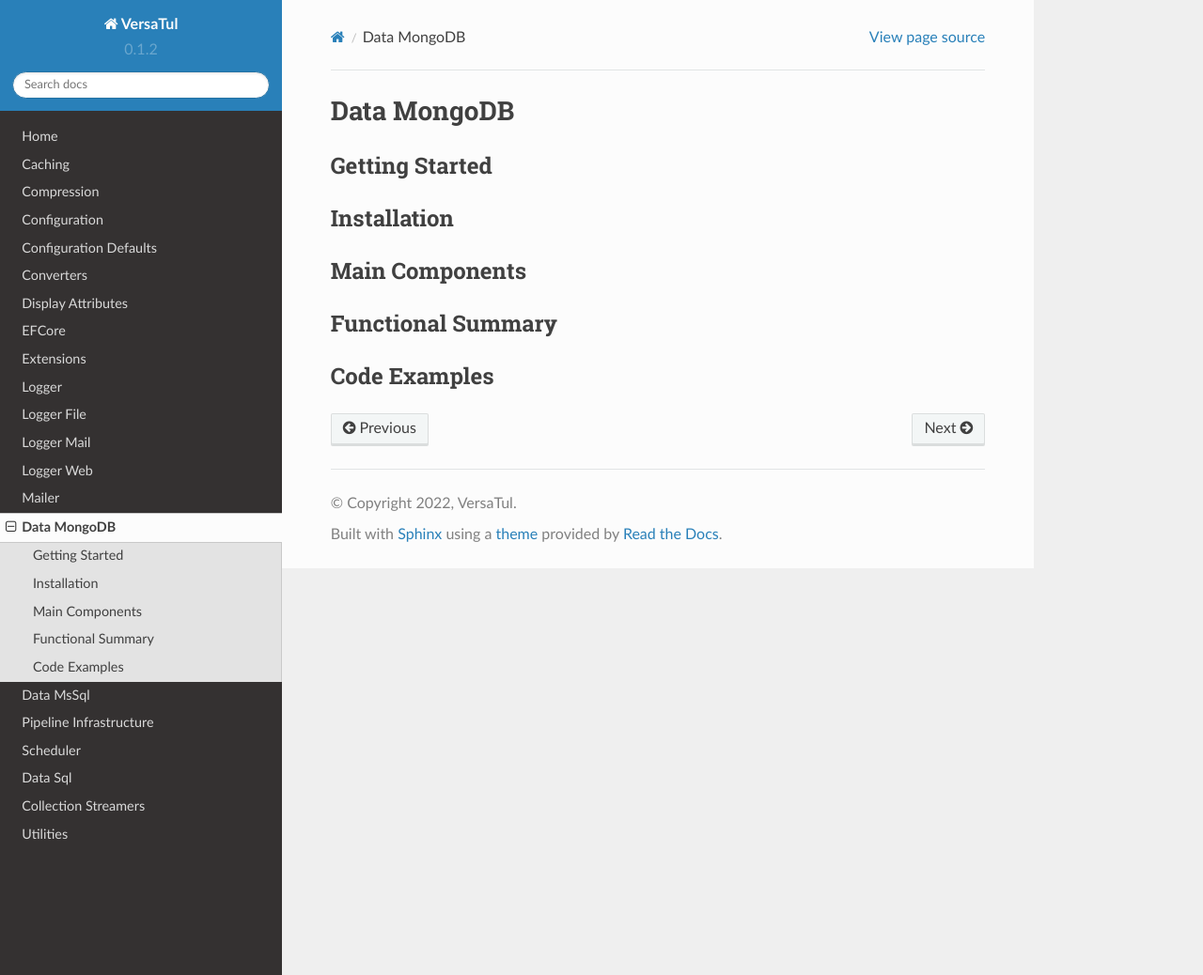
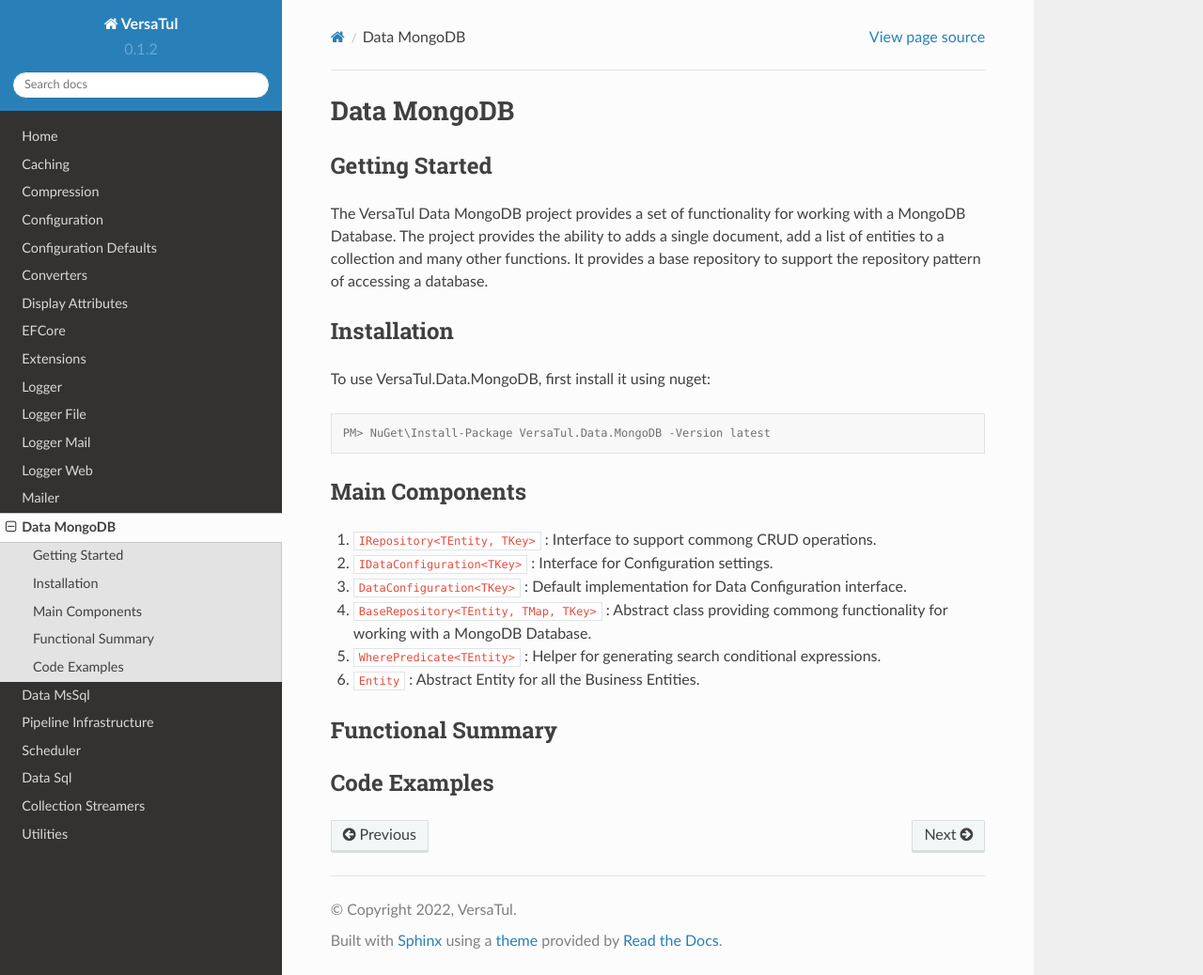
Before and after one commit to BjornWilliams/DocsVersaTul, a Sphinx documentation site: the page built from docs/source/mongodb.rst, in a window 1280 px wide and 1038 px high. Shown: the whole window at 94% size. Built offline with Sphinx 7.4.7 and the Read the Docs theme 2.0.0, drawn with Linux system fonts in a browser that asks for light colours.

Commit message:
Update mongodb.rst
Added Mongo Data repository comments

```diff
--- a/docs/source/mongodb.rst
+++ b/docs/source/mongodb.rst
@@ -3,12 +3,28 @@
 
 Getting Started
 ----------------
+The VersaTul Data MongoDB project provides a set of functionality for working with a MongoDB Database.
+The project provides the ability to adds a single document, add a list of entities to a collection and many other functions.
+It provides a base repository to support the repository pattern of accessing a database.
 
 Installation
 ------------
 
+To use VersaTul.Data.MongoDB, first install it using nuget:
+
+.. code-block:: console
+
+    PM> NuGet\Install-Package VersaTul.Data.MongoDB -Version latest
+
+
 Main Components
 ----------------
+1. ``IRepository<TEntity, TKey>`` : Interface to support commong CRUD operations.
+2. ``IDataConfiguration<TKey>`` : Interface for Configuration settings.
+3. ``DataConfiguration<TKey>`` : Default implementation for Data Configuration interface.
+4. ``BaseRepository<TEntity, TMap, TKey>`` : Abstract class providing commong functionality for working with a MongoDB Database.
+5. ``WherePredicate<TEntity>`` : Helper for generating search conditional expressions.
+6. ``Entity`` : Abstract Entity for all the Business Entities.
 
 Functional Summary
 ------------------
```
